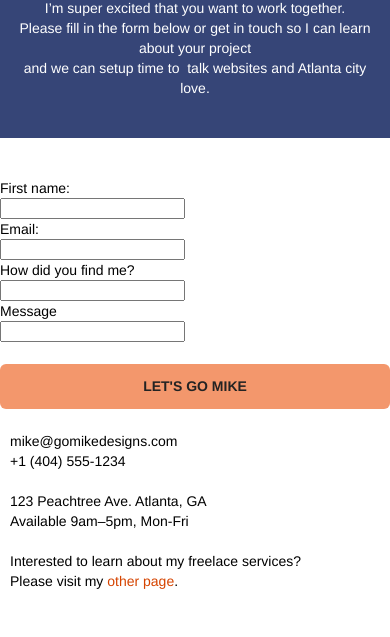
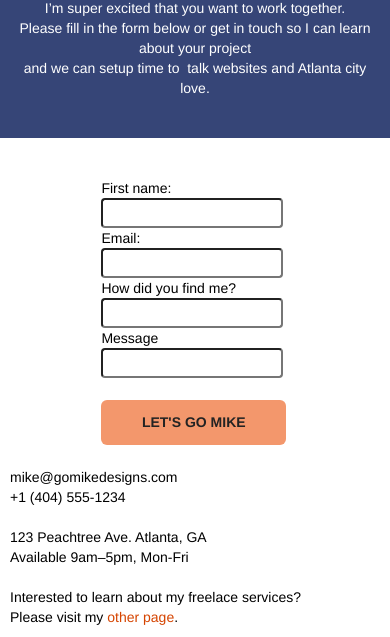
Before and after one commit to masterkey4/Openclassrooms-project-4-mine-, a plain HTML site: page page2.html in a window 390 px wide. Shown: the part 207-844 px from the top of the page. Drawn offline with Linux system fonts and the light colour scheme.

Commit message:
made changes

```diff
--- a/style.css
+++ b/style.css
@@ -265,6 +265,11 @@ button {
 }
 .btn-rd {
   border-radius: 40px;
+}
+
+input {
+  width: 100%;
+  height: 40px;
 }
 .btn-clean {
   border: 1px solid rgba(0, 0, 0, 0.08);
@@ -582,6 +587,28 @@ h4 {
     padding-left: 0;
     line-height: 0;
   }
+
+  .col-sm-23 {
+    margin-left: 26%;
+  }
+
+  .cta-hero {
+    margin-top: 22px;
+    margin-bottom: 22px;
+    color: #232323 !important;
+    text-transform: uppercase;
+    padding: 12px 28px 12px 28px;
+    font-size: 1em;
+    font-weight: 700;
+    width: 64%;
+  }
+
+  input {
+    width: 63%;
+    height: 30px;
+    border-radius: 4px;
+}
+
   .moving-words {
     margin-left: 0;
   }
```
